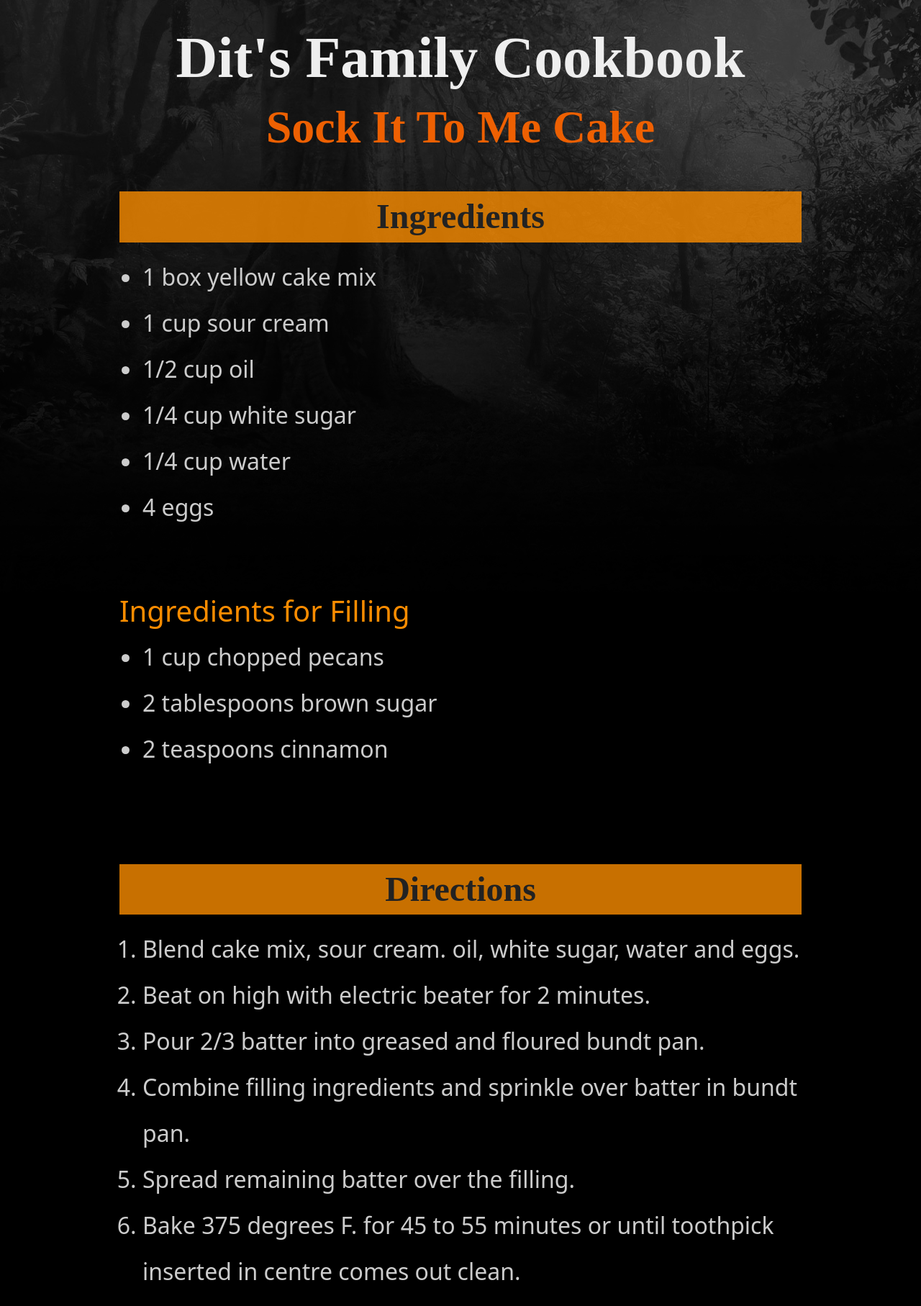
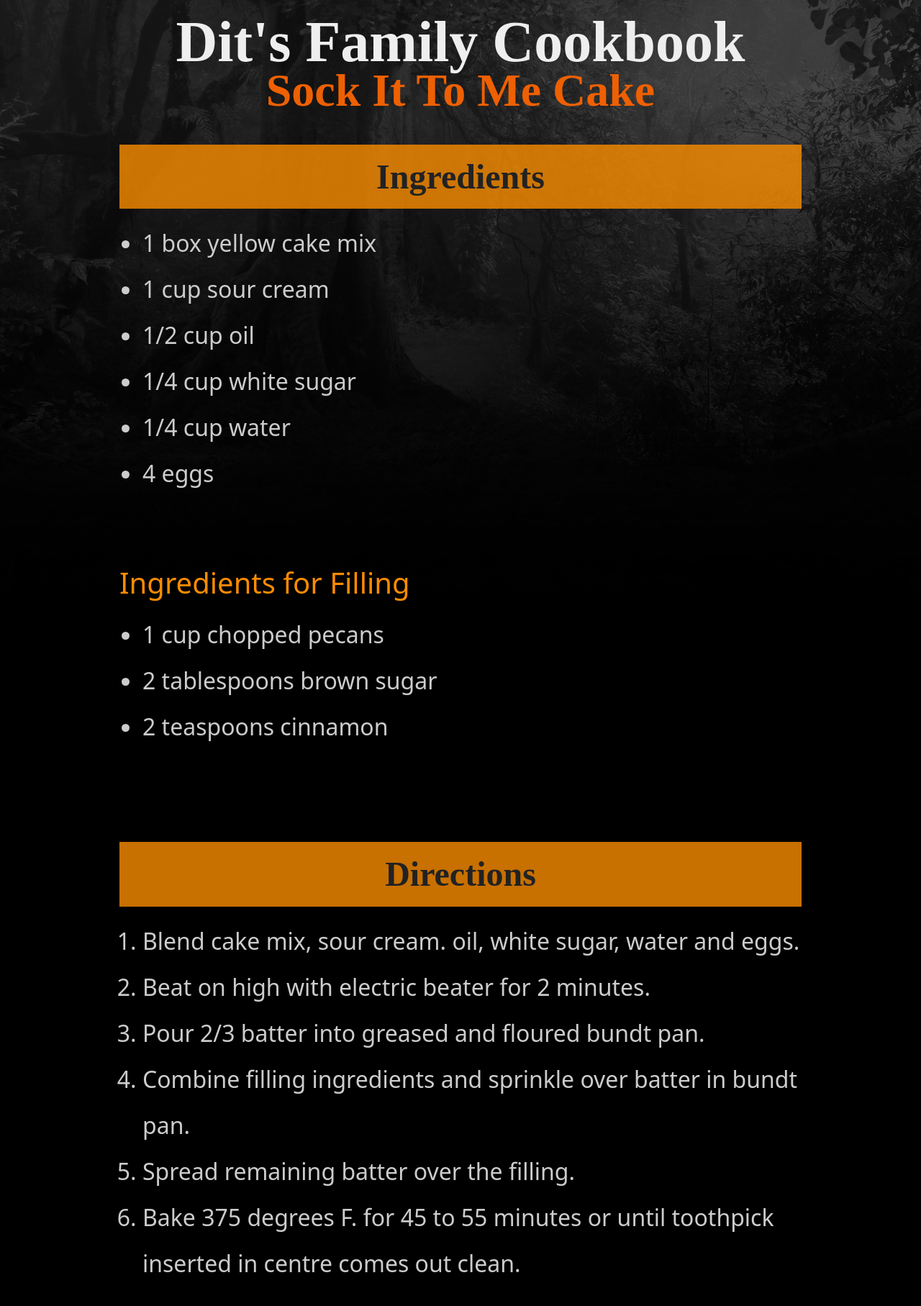
Before and after one commit to dits-family-cookbook/dits-family-cookbook.github.io, a Jekyll site: the page built from recipes/baking-and-desserts/cakes/sock-it-to-me-cake.md, in a window 1280 px wide. Shown: the whole page at 72% size. Built offline with Jekyll 4.4.1, drawn with Linux system fonts in a browser that asks for light colours.

Commit message:
remove small line-height

```diff
--- a/css/style.css
+++ b/css/style.css
@@ -9,6 +9,7 @@
     background-attachment: fixed;
   	background-position: top;
     background-repeat: no-repeat;
+    line-height: 130%;
 }
 
 ol, ul {
@@ -24,7 +25,6 @@
 	font-size: 5rem !important;
 	font-weight: bolder;
 	font-family: 'Brush Script MT', cursive;
-	line-height: 80% !important;
 }
 
 .recipe-title {
@@ -32,7 +32,6 @@
 	font-weight: bold;
 	font-family: 'Brush Script MT', cursive;
 	color: #ee6002;
-	line-height: 80% !important;
 	margin-top: 2rem;
 }
 
@@ -51,7 +50,6 @@
 	padding: 1rem;
 	margin-bottom: 1rem;
 	margin-top: 8rem;
-	line-height: 80% !important;
 }
 
 .recipe-content h1:first-of-type {
@@ -75,7 +73,6 @@
 	padding: 1rem;
 	margin-bottom: 1rem;
 	margin-top: 6rem;
-	line-height: 80% !important;
 }
 
 .recipe-list h2 {
@@ -92,14 +89,12 @@
 	color: #eee;
 	margin-bottom: 1rem;
 	margin-top: 6rem;
-	line-height: 80% !important;
 }
 
 .recipe-content h2 {
 	padding: 0;
 	text-align: left;
 	background-color: transparent;
-	line-height: 80% !important;
 }
 
 .recipe-content img {
```
